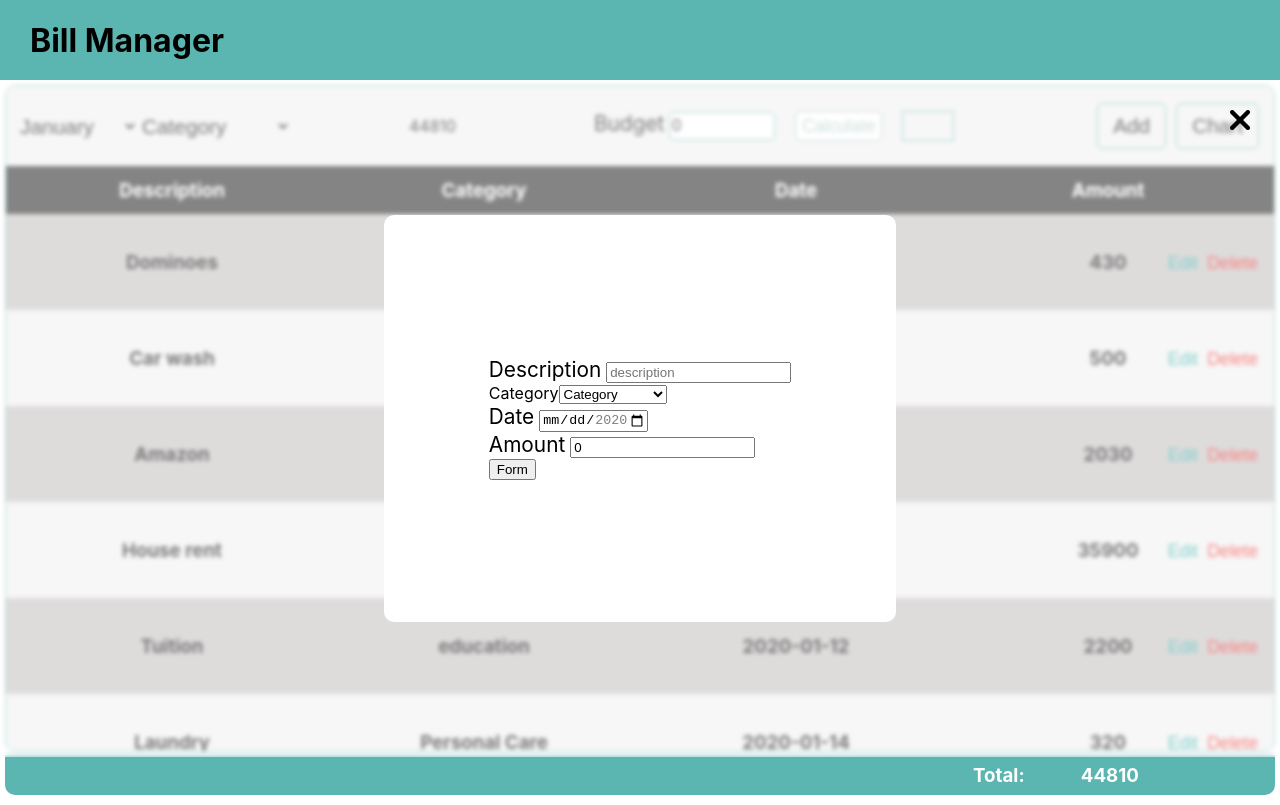
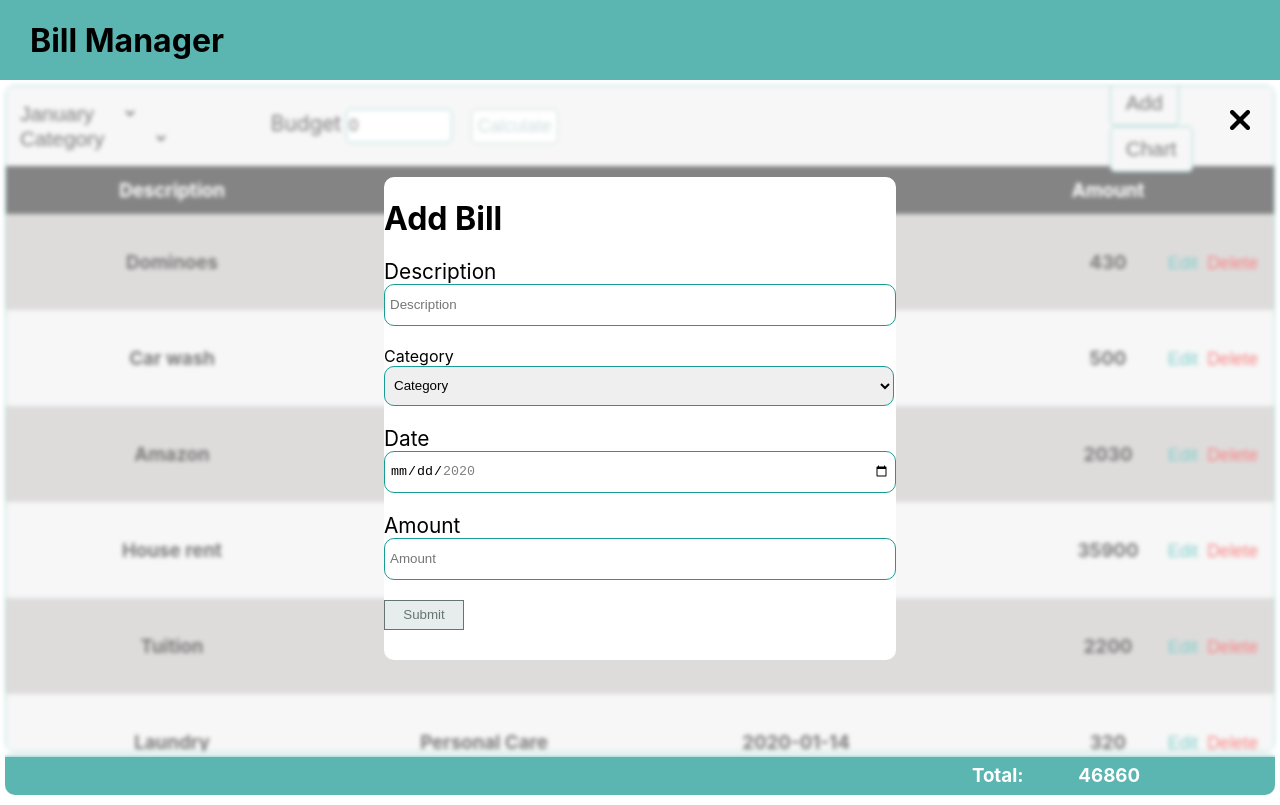
Before and after one commit to KishkindGhildial/bill-manager-app, a React (Create React App) app: page / in a window 1280 px wide. Both pictures are taken after a click on the button "Add". Built offline with nearby package versions, Linux system fonts and the light colour scheme.

Commit message:
fixed some bugs

```diff
--- a/src/billData.js
+++ b/src/billData.js
@@ -49,6 +49,13 @@ const bills = {
       date: '2020-01-18',
       amount: 3430,
     },
+    {
+      id: '1_8',
+      description: 'Vacation',
+      category: 'Travel',
+      date: '2020-01-25',
+      amount: 2050,
+    },
   ],
   2: [
     {
@@ -56,49 +63,53 @@ const bills = {
       description: 'Dominoes',
       category: 'FoodNDining',
       date: '2020-02-02',
-      amount: 430,
+      amount: 560,
+      description: 'House rent',
+      category: 'Food & Dining',
+      date: '2020-02-03',
+      amount: 35900,
     },
     {
       id: '2_2',
       description: 'Car wash',
       category: 'utility',
       date: '2020-02-06',
-      amount: 500,
+      amount: 590,
     },
     {
       id: '2_3',
+      description: 'Tuition',
+      category: 'education',
+      date: '2020-02-12',
+      amount: 2250,
+    },
+    {
+      id: '2_4',
+      description: 'Dominoes',
+      category: 'FoodNDining',
+      date: '2020-02-02',
+      amount: 560,
+    },
+    {
+      id: '2_5',
       description: 'Amazon',
       category: 'shopping',
       date: '2020-02-07',
-      amount: 2030,
-    },
-    {
-      id: '2_4',
-      description: 'House rent',
-      category: 'Food & Dining',
-      date: '2020-02-03',
-      amount: 35900,
-    },
-    {
-      id: '2_5',
-      description: 'Tuition',
-      category: 'education',
-      date: '2020-02-12',
-      amount: 2200,
+      amount: 3030,
     },
     {
       id: '2_6',
       description: 'Laundry',
       category: 'Personal Care',
       date: '2020-02-14',
-      amount: 320,
+      amount: 620,
     },
     {
       id: '2_7',
       description: 'Vacation',
       category: 'Travel',
       date: '2020-02-18',
-      amount: 3430,
+      amount: 1430,
     },
   ],
   3: [
@@ -107,21 +118,21 @@ const bills = {
       description: 'Dominoes',
       category: 'FoodNDining',
       date: '2020-03-02',
-      amount: 430,
+      amount: 470,
     },
     {
       id: '3_2',
       description: 'Car wash',
       category: 'utility',
       date: '2020-03-06',
-      amount: 500,
+      amount: 540,
     },
     {
       id: '3_3',
-      description: 'Amazon',
-      category: 'shopping',
-      date: '2020-03-07',
-      amount: 2030,
+      description: 'Vacation',
+      category: 'Travel',
+      date: '2020-03-18',
+      amount: 1430,
     },
     {
       id: '3_4',
@@ -135,44 +146,37 @@ const bills = {
       description: 'Tuition',
       category: 'education',
       date: '2020-03-12',
-      amount: 2200,
+      amount: 5200,
     },
     {
       id: '3_6',
       description: 'Laundry',
       category: 'Personal Care',
       date: '2020-03-14',
-      amount: 320,
-    },
-    {
-      id: '3_7',
-      description: 'Vacation',
-      category: 'Travel',
-      date: '2020-03-18',
-      amount: 3430,
+      amount: 520,
     },
   ],
   4: [
     {
       id: '4_1',
-      description: 'Dominoes',
-      category: 'FoodNDining',
-      date: '2020-04-02',
-      amount: 430,
+      description: 'Amazon',
+      category: 'shopping',
+      date: '2020-04-07',
+      amount: 2030,
     },
     {
       id: '4_2',
       description: 'Car wash',
       category: 'utility',
       date: '2020-04-06',
-      amount: 500,
+      amount: 560,
     },
     {
       id: '4_3',
-      description: 'Amazon',
-      category: 'shopping',
-      date: '2020-04-07',
-      amount: 2030,
+      description: 'Dominoes',
+      category: 'FoodNDining',
+      date: '2020-04-02',
+      amount: 430,
     },
     {
       id: '4_4',
@@ -195,13 +199,6 @@ const bills = {
       date: '2020-04-14',
       amount: 320,
     },
-    {
-      id: '4_7',
-      description: 'Vacation',
-      category: 'Travel',
-      date: '2020-04-18',
-      amount: 3430,
-    },
   ],
   5: [
     {
@@ -216,14 +213,14 @@ const bills = {
       description: 'Car wash',
       category: 'utility',
       date: '2020-05-06',
-      amount: 500,
+      amount: 700,
     },
     {
       id: '5_3',
       description: 'Amazon',
       category: 'shopping',
       date: '2020-05-07',
-      amount: 2030,
+      amount: 1030,
     },
     {
       id: '5_4',
@@ -244,7 +241,7 @@ const bills = {
       description: 'Laundry',
       category: 'Personal Care',
       date: '2020-05-14',
-      amount: 320,
+      amount: 322,
     },
     {
       id: '5_7',
@@ -260,21 +257,21 @@ const bills = {
       description: 'Dominoes',
       category: 'FoodNDining',
       date: '2020-06-02',
-      amount: 430,
+      amount: 330,
     },
     {
       id: '6_2',
       description: 'Car wash',
       category: 'utility',
       date: '2020-06-06',
-      amount: 500,
+      amount: 530,
     },
     {
       id: '6_3',
       description: 'Amazon',
       category: 'shopping',
       date: '2020-06-07',
-      amount: 2030,
+      amount: 2130,
     },
     {
       id: '6_4',
@@ -282,43 +279,47 @@ const bills = {
       category: 'Food & Dining',
       date: '2020-06-03',
       amount: 35900,
+      description: 'Vacation',
+      category: 'Travel',
+      date: '2020-06-18',
+      amount: 3430,
     },
     {
       id: '6_5',
       description: 'Tuition',
       category: 'education',
       date: '2020-06-12',
-      amount: 2200,
+      amount: 2290,
     },
     {
       id: '6_6',
       description: 'Laundry',
       category: 'Personal Care',
       date: '2020-06-14',
-      amount: 320,
+      amount: 620,
     },
     {
       id: '6_7',
-      description: 'Vacation',
-      category: 'Travel',
-      date: '2020-06-18',
-      amount: 3430,
+      description: 'House rent',
+      category: 'Food & Dining',
+      date: '2020-06-03',
+      amount: 35900,
     },
   ],
   7: [
     {
       id: '7_1',
+      description: 'Car wash',
+      category: 'utility',
+      date: '2020-07-06',
+      amount: 500,
+    },
+    {
+      id: '7_2',
       description: 'Dominoes',
       category: 'FoodNDining',
       date: '2020-07-02',
       amount: 430,
-    },
-    {
-      id: '7_2',
-      description: 'Car wash',
-      category: 'utility',
-      date: '2020-07-06',
-      amount: 500,
     },
     {
       id: '7_3',
@@ -329,17 +330,17 @@ const bills = {
     },
     {
       id: '7_4',
-      description: 'House rent',
-      category: 'Food & Dining',
-      date: '2020-07-03',
-      amount: 35900,
-    },
-    {
-      id: '7_5',
       description: 'Tuition',
       category: 'education',
       date: '2020-07-12',
       amount: 2200,
+    },
+    {
+      id: '7_5',
+      description: 'House rent',
+      category: 'Food & Dining',
+      date: '2020-07-03',
+      amount: 36900,
     },
     {
       id: '7_6',
@@ -369,21 +370,21 @@ const bills = {
       description: 'Car wash',
       category: 'utility',
       date: '2020-08-06',
-      amount: 500,
+      amount: 300,
     },
     {
       id: '8_3',
       description: 'Amazon',
       category: 'shopping',
       date: '2020-08-07',
-      amount: 2030,
+      amount: 2630,
     },
     {
       id: '8_4',
       description: 'House rent',
       category: 'Food & Dining',
       date: '2020-08-03',
-      amount: 35900,
+      amount: 35960,
     },
     {
       id: '8_5',
@@ -410,24 +411,24 @@ const bills = {
   9: [
     {
       id: '9_1',
+      description: 'Amazon',
+      category: 'shopping',
+      date: '2020-09-07',
+      amount: 2030,
+    },
+    {
+      id: '9_2',
+      description: 'Tuition',
+      category: 'education',
+      date: '2020-09-12',
+      amount: 2560,
+    },
+    {
+      id: '9_3',
       description: 'Dominoes',
       category: 'FoodNDining',
       date: '2020-09-02',
       amount: 430,
-    },
-    {
-      id: '9_2',
-      description: 'Car wash',
-      category: 'utility',
-      date: '2020-09-06',
-      amount: 500,
-    },
-    {
-      id: '9_3',
-      description: 'Amazon',
-      category: 'shopping',
-      date: '2020-09-07',
-      amount: 2030,
     },
     {
       id: '9_4',
@@ -438,10 +439,10 @@ const bills = {
     },
     {
       id: '9_5',
-      description: 'Tuition',
-      category: 'education',
-      date: '2020-09-12',
-      amount: 2200,
+      description: 'Car wash',
+      category: 'utility',
+      date: '2020-09-06',
+      amount: 500,
     },
     {
       id: '9_6',
@@ -464,14 +465,14 @@ const bills = {
       description: 'Dominoes',
       category: 'FoodNDining',
       date: '2020-10-02',
-      amount: 430,
+      amount: 130,
     },
     {
       id: '10_2',
       description: 'Car wash',
       category: 'utility',
       date: '2020-10-06',
-      amount: 500,
+      amount: 580,
     },
     {
       id: '10_3',
@@ -550,7 +551,7 @@ const bills = {
       description: 'Laundry',
       category: 'Personal Care',
       date: '2020-11-14',
-      amount: 320,
+      amount: 720,
     },
     {
       id: '11_7',
@@ -563,31 +564,31 @@ const bills = {
   12: [
     {
       id: '12_1',
-      description: 'Dominoes',
-      category: 'FoodNDining',
-      date: '2020-12-02',
-      amount: 430,
+      description: 'Laundry',
+      category: 'Personal Care',
+      date: '2020-12-14',
+      amount: 320,
     },
     {
       id: '12_2',
-      description: 'Car wash',
-      category: 'utility',
-      date: '2020-12-06',
-      amount: 500,
+      description: 'House rent',
+      category: 'Food & Dining',
+      date: '2020-12-03',
+      amount: 35900,
     },
     {
       id: '12_3',
       description: 'Amazon',
       category: 'shopping',
       date: '2020-12-07',
-      amount: 2030,
+      amount: 1738,
     },
     {
       id: '12_4',
-      description: 'House rent',
-      category: 'Food & Dining',
-      date: '2020-12-03',
-      amount: 35900,
+      description: 'Car wash',
+      category: 'utility',
+      date: '2020-12-06',
+      amount: 500,
     },
     {
       id: '12_5',
@@ -598,10 +599,10 @@ const bills = {
     },
     {
       id: '12_6',
-      description: 'Laundry',
-      category: 'Personal Care',
-      date: '2020-12-14',
-      amount: 320,
+      description: 'Dominoes',
+      category: 'FoodNDining',
+      date: '2020-12-02',
+      amount: 430,
     },
     {
       id: '12_7',
--- a/src/components/BillFilter/BillFilter.css
+++ b/src/components/BillFilter/BillFilter.css
@@ -23,7 +23,7 @@
 
 .calcBudget{
     font-size: 1.1em;
-    height: 30px;
+    height: 35px;
     background-color: white;
     border: 1.5px solid #5BB5B0;
     border-radius: 5px;
@@ -31,7 +31,7 @@
 
 .calcBudgetDisabled{
     pointer-events: none;
-    height: 30px;
+    height: 35px;
     font-size: 1.1em;
     background-color: white;
     border: 1.5px solid #a1bcbc;
@@ -51,7 +51,7 @@
 
 #Budget{
     font-size: 1.0em;
-    height: 80%;
+    height: 30px;
     padding-left: 10;
     width: 100px;
     border: 1.5px solid #5BB5B0;
@@ -59,13 +59,39 @@
 }
 
 .minBills{
+    width: 900px;
     display: flex;
-    width: 400px;
-    justify-content: space-evenly;
+    justify-content: flex-start;
     /* background-color: #5BB5B0; */
 }
 
 .noOfBills{
-    width: 50px;
+
     border: 1.5px solid #5BB5B0;
+    border-radius: 5px;
+    display: flex;
+    align-items: center;
 }
+
+.noOfBills p {
+    margin: 0;
+    padding: 0;
+    margin-right: 10px;
+}
+
+.minBillInput{
+    width: 200px;
+}
+
+.minBillButton{
+    width: 110px;
+}
+
+/* .minBills .inputContainer{
+    margin: 0;
+} */
+
+.billsAmount{
+    margin-left: 20px;
+    background-color: #5BB5B0;
+}
--- a/src/components/BillFilter/index.js
+++ b/src/components/BillFilter/index.js
@@ -65,9 +65,8 @@ const BillFilter = ({
           <option value="Travel">Travel</option>
         </select>
       </Container>
-
-      <Text className="total">{getMonthlyTotal(billsList)}</Text>
       <Container className="minBills">
+        <Container className="minBillInput">
           <Input
             name="Budget"
             type="number"
@@ -75,23 +74,32 @@ const BillFilter = ({
             onChange={handleBudgetChange}
             label="Budget"
             errorMsg={''}
+            br={false}
           />
+        </Container>
+        <Container className="minBillButton">
           <Button
             className={!budget ? 'calcBudgetDisabled' : 'calcBudget'}
             handleClick={() => setShowMinMonthBills(prevState => !prevState)}
           >
             Calculate
           </Button>
+        </Container>
+        {showMinMonthBills ? (
           <Container className="noOfBills">
-          {showMinMonthBills ? (
-            // getMinMonthBills(billsList, budget).map(entry => (
-            //     <Text className="total" key={entry.id}>
-            //       ,{entry.amount}
-            //     </Text>
-            //   ))
-            <Text>{getMinMonthBills(billsList, budget)}</Text>
+            <Text>{'\u00A0'} Min. No. of Bills: </Text>
+            <Text>{getMinMonthBills(billsList, budget).result}</Text>
+            <Text> Bills Amount: </Text>
+            {getMinMonthBills(billsList, budget).resultBills.map(
+              (entry, index) => (
+                <Text className="total" key={`${entry}_${index}`}>
+                  {entry}
+                  {', '}
+                </Text>
+              )
+            )}
+          </Container>
         ) : null}
-        </Container>
       </Container>
       <Container className="addNChart">
         <Button className="addBill" handleClick={() => handleShowModal('add')}>
--- a/src/components/BillTable/index.js
+++ b/src/components/BillTable/index.js
@@ -2,6 +2,7 @@ import React from 'react';
 import TableData from '../TableData';
 
 const BillTable = ({ billList, handleEditClick, handleDeleteClick }) => {
+  debugger;
   return (
     <>
       {billList.map(billData => (
--- a/src/components/Container/Container.css
+++ b/src/components/Container/Container.css
@@ -48,7 +48,7 @@
 }
 
 .modalContent{
-    height: 60%;
+    min-height: 60%;
     width: 40%;
     background-color: white;
     border-radius: 10px;
@@ -105,6 +105,44 @@
     align-items: center;
 }
 
+.form input {
+    width: 500px;
+    height: 40px;
+    border-radius: 10px;
+    border: 1px solid #179d96;
+    padding: 0 5px;
+}
 
+.form select {
+    width: 510px;
+    height: 40px;
+    border-radius: 10px;
+    border: 1px solid #179d96;
+    padding: 0 5px;
+}
 
-/* min number of bills to be paid */
+.form .inputContainer {
+    margin-bottom: 20px;
+}
+
+.form .dropdownContainer{
+    margin-bottom: 20px;
+}
+
+.formButton{
+    height: 30px;
+    width: 80px;
+    background-color: #5bb5b1a7;
+    border: 1px solid #179d96;
+    margin-bottom: 30px;
+}
+
+.dissabledFormButton{
+    height: 30px;
+    width: 80px;
+    background-color: #dbe3e2a7;
+    border: 1px solid #667473;
+    color:#667473 ;
+    margin-bottom: 30px;
+    pointer-events: none;
+}
--- a/src/components/Dropdown/index.js
+++ b/src/components/Dropdown/index.js
@@ -13,10 +13,12 @@ const Dropdown = ({
   return (
     <Container className="dropdownContainer">
       <label htmlFor={id}>{label}</label>
+      <br />
       <select
         id={id}
         name={name}
         value={value}
+        required
         onChange={e => {
           onChange(e);
         }}
--- a/src/components/Form/index.js
+++ b/src/components/Form/index.js
@@ -6,6 +6,7 @@ import Container from '../Container';
 import Input from '../Input';
 import Dropdown from '../Dropdown';
 import Button from '../Button';
+import Heading from '../Heading';
 
 import { toggleDateFormat } from '../../utils';
 
@@ -27,18 +28,12 @@ const Form = ({ setBillList, modalState, selectedMonth, handleHideModal }) => {
         description: '',
         category: '',
         date: '',
-        amount: 0,
+        amount: '',
       };
     }
   };
 
   const [formData, setFormData] = useState(getFormData());
-  const [formErrors, setFormErrors] = useState({
-    description: '',
-    category: '',
-    date: '',
-    amount: '',
-  });
 
   const categoryValues = [
     'FoodNDining',
@@ -79,21 +74,6 @@ const Form = ({ setBillList, modalState, selectedMonth, handleHideModal }) => {
 
   const handleFormSubmit = e => {
     e.preventDefault();
-    console.log(formData);
-    // create funtion
-    const errorMsgs = {};
-    Object.keys(formData).forEach(key => {
-      if (!formData[key]) {
-        errorMsgs[key] = 'This field is required';
-        // switch(key){
-        //     case 'description' :
-        //     case 'category' :
-        //     case 'date' :
-        //     case 'amount' :
-        // }
-      }
-    });
-    setFormErrors(errorMsgs);
     const { type, id } = modalState;
     if (type === 'add') {
       dispatch(addBill(formData));
@@ -106,6 +86,11 @@ const Form = ({ setBillList, modalState, selectedMonth, handleHideModal }) => {
 
   return (
     <Container className="form">
+      <Heading type="h1" className="editAdd">
+        {`${
+          modalState.type.charAt(0).toUpperCase() + modalState.type.slice(1)
+        } Bill`}
+      </Heading>
       <form method="post" action="#">
         <Input
           name="description"
@@ -113,7 +98,6 @@ const Form = ({ setBillList, modalState, selectedMonth, handleHideModal }) => {
           value={formData.description}
           onChange={handleDescChange}
           label="Description"
-          errorMsg={formErrors.description}
         />
         <Dropdown
           id="cat"
@@ -123,7 +107,6 @@ const Form = ({ setBillList, modalState, selectedMonth, handleHideModal }) => {
           placeholder="Category"
           options={categoryValues}
           label="Category"
-          errorMsg={formErrors.category}
         />
         <Input
           name="date"
@@ -131,7 +114,6 @@ const Form = ({ setBillList, modalState, selectedMonth, handleHideModal }) => {
           value={formData.date}
           onChange={handleDateChange}
           label="Date"
-          errorMsg={formErrors.date}
           modalType={modalState.type}
           selectedMonth={selectedMonth}
         />
@@ -141,10 +123,19 @@ const Form = ({ setBillList, modalState, selectedMonth, handleHideModal }) => {
           value={formData.amount}
           onChange={handleAmountChange}
           label="Amount"
-          errorMsg={formErrors.amount}
         />
-        <Button className="form" handleClick={e => handleFormSubmit(e)}>
-          Form
+        <Button
+          className={
+            formData.description === '' ||
+            formData.category === '' ||
+            formData.date === '' ||
+            formData.amount === ''
+              ? 'dissabledFormButton'
+              : 'formButton'
+          }
+          handleClick={e => handleFormSubmit(e)}
+        >
+          Submit
         </Button>
       </form>
     </Container>
--- a/src/components/Input/index.js
+++ b/src/components/Input/index.js
@@ -11,6 +11,7 @@ const Input = ({
   errorMsg,
   modalType = null,
   selectedMonth = '',
+  br = true,
 }) => {
   if (type === 'date') {
     debugger;
@@ -21,14 +22,15 @@ const Input = ({
       <label className="lable" htmlFor={name}>
         {label}
       </label>
-
+      {br ? <br /> : null}
       {type === 'date' && modalType === 'edit' ? (
         <input
           id={name}
           name={name}
-          placeholder={name}
+          placeholder={label}
           type={type}
           value={value}
+          required
           onChange={e => {
             const newMonth = e.target.value.split('-')[1];
             const currentMonth = value.split('-')[1];
@@ -43,9 +45,10 @@ const Input = ({
         <input
           id={name}
           name={name}
-          placeholder={name}
+          placeholder={label}
           type={type}
           value={value}
+          required
           onChange={e => {
             onChange(e);
           }}
@@ -56,9 +59,10 @@ const Input = ({
         <input
           id={name}
           name={name}
-          placeholder={name}
+          placeholder={label}
           type={type}
           value={value}
+          required
           onChange={e => {
             onChange(e);
           }}
--- a/src/components/Main/index.js
+++ b/src/components/Main/index.js
@@ -2,7 +2,6 @@ import React from 'react';
 import './Main.css';
 import { useState, useEffect } from 'react';
 import { useSelector, useDispatch } from 'react-redux';
-import TableData from '../TableData';
 import Container from '../Container';
 import TableHeading from '../TableHeading';
 import BillFilter from '../BillFilter';
@@ -19,7 +18,23 @@ const Main = () => {
     category: '',
   });
   const bills = useSelector(state => state.billData);
-  const billTableData = useSelector(state => state.billData[filter.month]);
+  const billTableData = useSelector(state => {
+    if (filter.month !== '') {
+      return state.billData[filter.month];
+    } else {
+      const data = [];
+      for (const month in bills) {
+        for (const bill in bills[month]) {
+          const cat = bills[month][bill].category;
+          if (cat === filter.category) {
+            data.push(bills[month][bill]);
+          }
+        }
+      }
+      return data;
+    }
+  });
+
   const [billList, setBillList] = useState([]);
   const [modalState, setModalState] = useState({
     isOpen: false,
--- a/src/utils.js
+++ b/src/utils.js
@@ -71,6 +71,6 @@ export const getMinMonthBills = (billsList, budget) => {
     }
     descBillsList.shift();
   }
-  console.log(resultBills);
-  return result;
+  const resultObj = { result: result, resultBills: resultBills };
+  return resultObj;
 };
```
Lines whose indentation alone changed are shown as unchanged.
